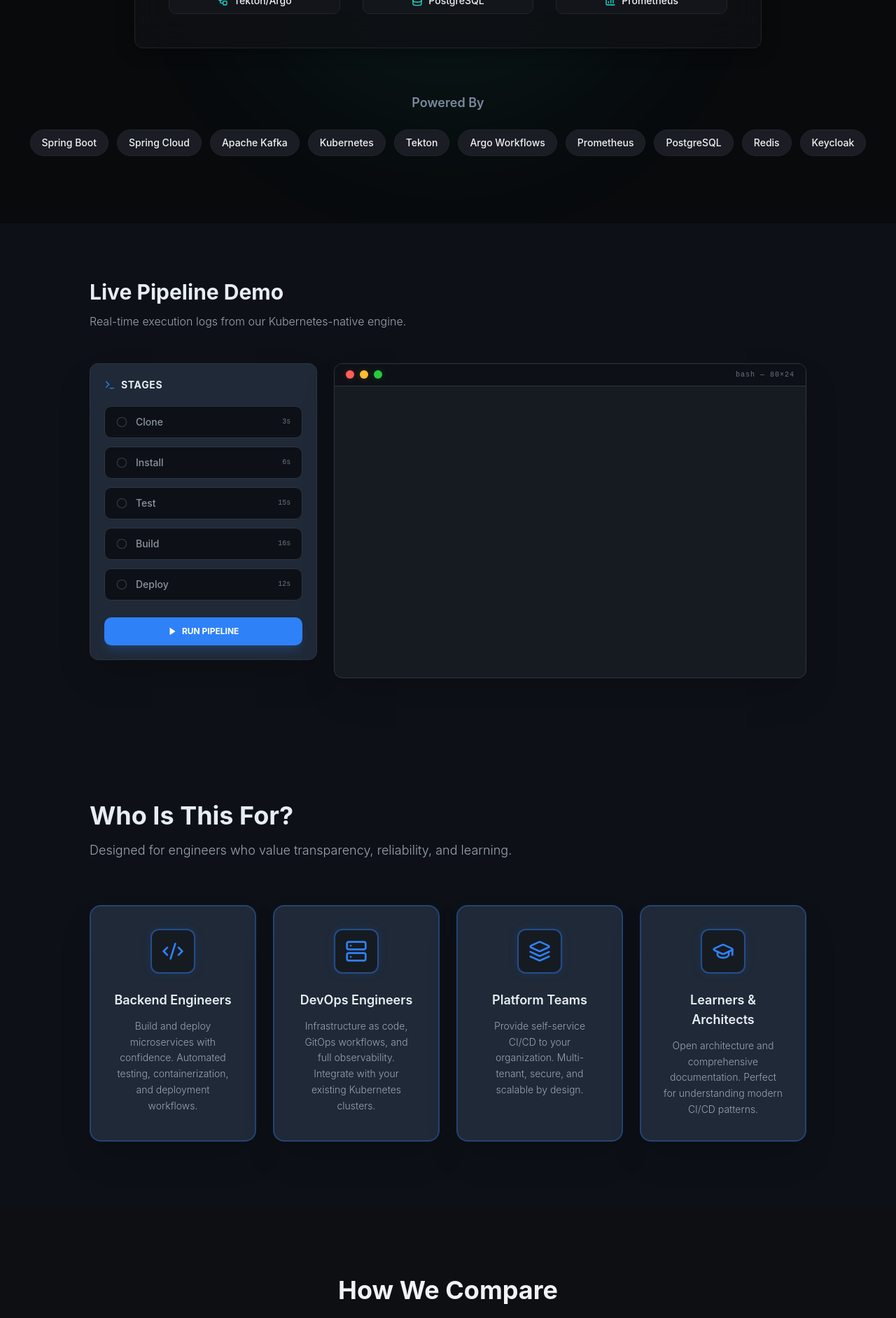
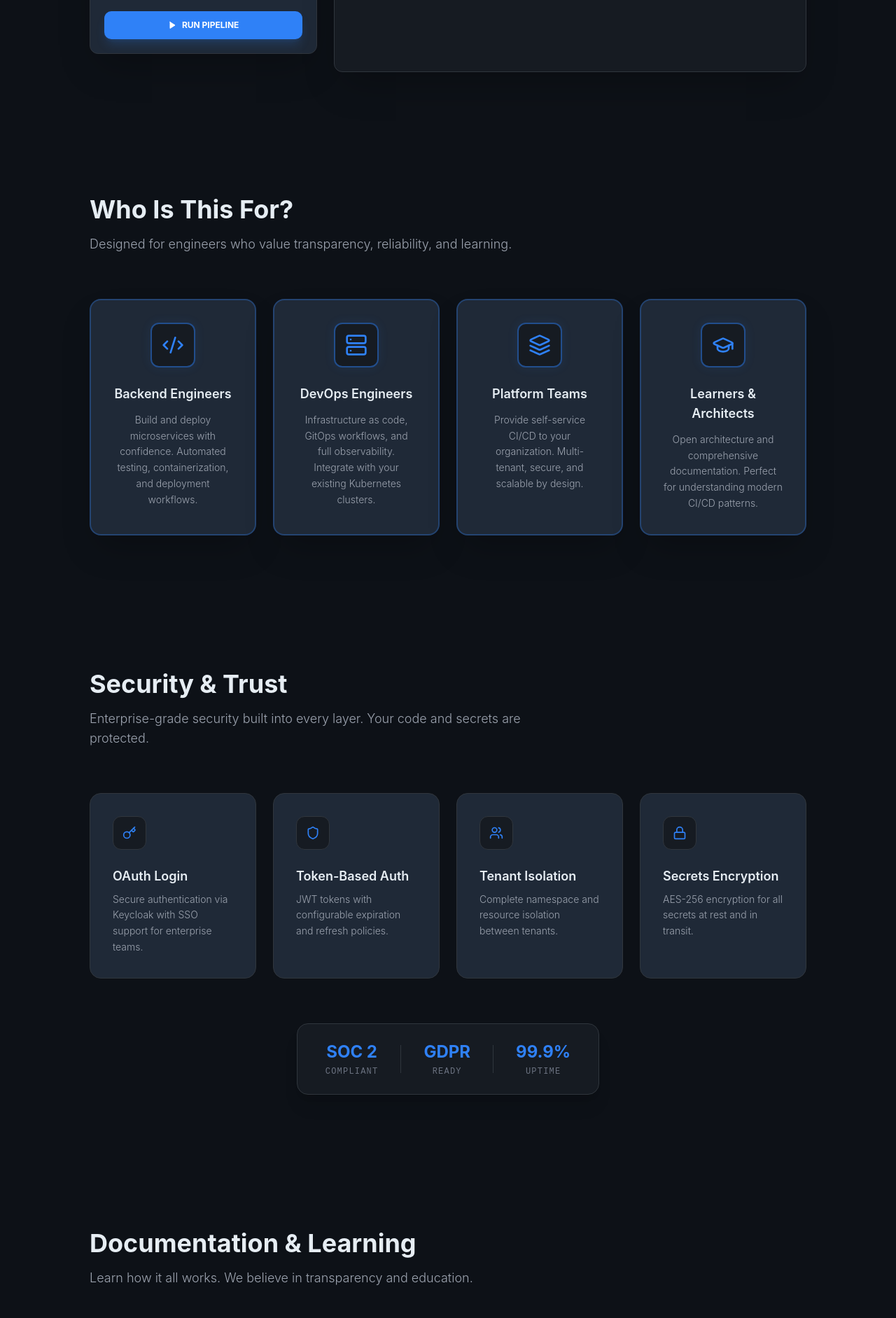
Before and after one commit to Dinah-02/FluxForged, a React (Vite) app: page / in a window 1280 px wide. Shown: the part 3280-5163 px from the top of the page at 70% size. Built offline with nearby package versions, Linux system fonts and the light colour scheme; the HTML template or start-up script is replaced by a standard one.

Commit message:
Index file modified

```diff
--- a/src/pages/Index.tsx
+++ b/src/pages/Index.tsx
@@ -2,10 +2,10 @@ import Navbar from "@/components/landing/Navbar";
 import Hero from "@/components/landing/Hero";
 import HowItWorks from "@/components/landing/HowItWorks";
 import CoreFeatures from "@/components/landing/CoreFeatures";
-import Architecture from "@/components/landing/Architecture";
+//import Architecture from "@/components/landing/Architecture";
 import LiveDemo from "@/components/landing/LiveDemo";
 import WhoIsThisFor from "@/components/landing/WhoIsThisFor";
-import Comparison from "@/components/landing/Comparison";
+//import Comparison from "@/components/landing/Comparison";
 import SecurityTrust from "@/components/landing/SecurityTrust";
 import Documentation from "@/components/landing/Documentation";
 import FinalCTA from "@/components/landing/FinalCTA";
@@ -19,10 +19,10 @@ const Index = () => {
         <Hero />
         <HowItWorks />
         <CoreFeatures />
-        <Architecture />
+
         <LiveDemo />
         <WhoIsThisFor />
-        <Comparison />
+
         <SecurityTrust />
         <Documentation />
         <FinalCTA />
```
